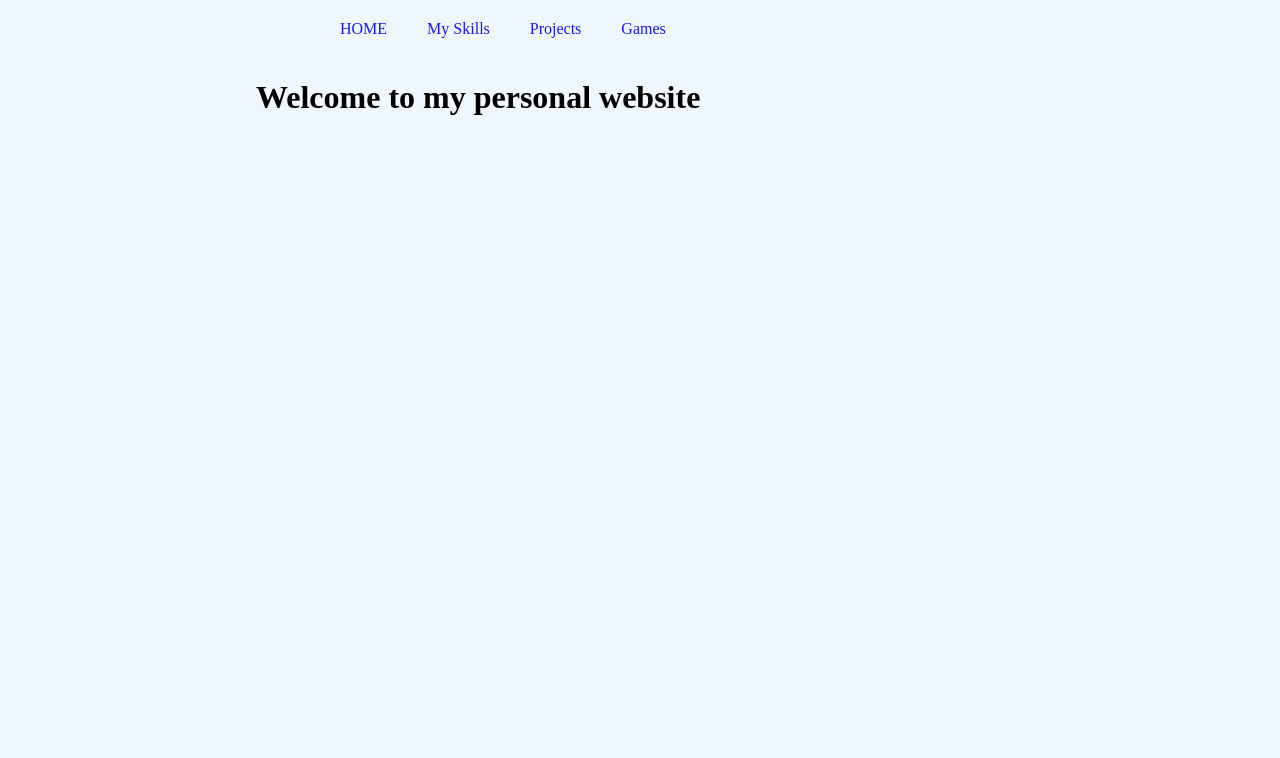
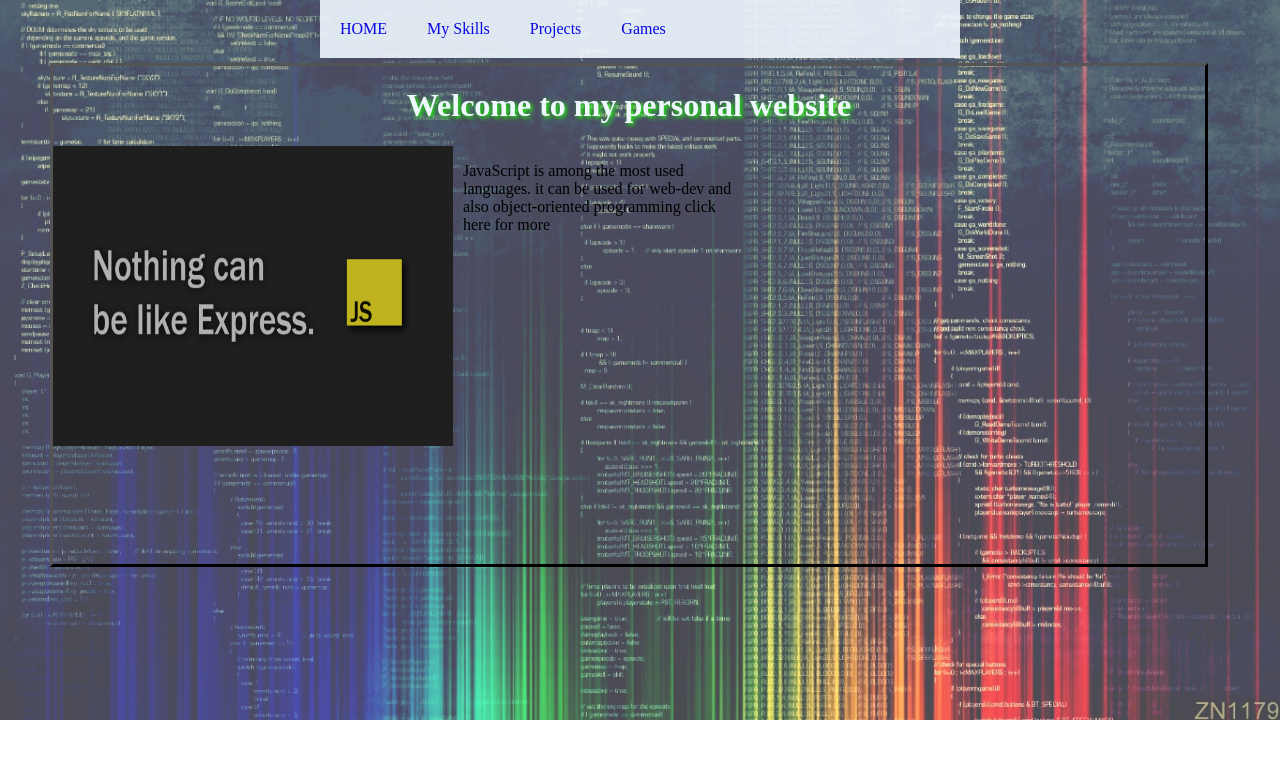
Before and after one commit to crisperi/hosting-in-github, a website: page index.html in a window 1280 px wide. Drawn offline with Linux system fonts and the light colour scheme.

Commit message:
added javaScript to content

```diff
--- a/index.html
+++ b/index.html
@@ -9,11 +9,12 @@
     <title>My Website </title>
 </head>
 
-<body >
+<body>
     <div id="backgroundImage">
-        <background="/intro-js/hosting-in-github/myBackground.jpg"/>
+        <img class="backgroundImage" src="/hosting-in-github/wallpaperflare.com_wallpaper.jpg" alt="">
     </div>
 
+    <div id="mainContent">
         <header class="header">
             <nav id="navigationMenu">
                 <ul id="nav-list">
@@ -29,7 +30,20 @@
             <div id="heading">
                 <h1>Welcome to my personal website</h1>
             </div>
+            <div class="javaScript">
+                <img class="javaScriptImage" src="/hosting-in-github/wallpaperflare.com_wallpaper (3).jpg" alt="">
+                <div class="javaScriptText">
+                    <p>JavaScript is among the most used languages.
+                        it can be used for web-dev and also object-oriented programming
+                        click here for more </p>
+                </div>
 
+            </div>
+            <div class="basicWeb">
+                <img class="basicWebImage" src="" alt="">
+            </div>
+
+        </div>
     </div>
     <script src="script.js"></script>
 </body>
--- a/style.css
+++ b/style.css
@@ -2,12 +2,7 @@ body {
     margin: 0;
     padding: 0;
     border: 0;
-    background-image: url('/intro-js/hosting-in-github/myBackground.jpg');
-    background-size: cover;
-    height: 80vh;
-    background-repeat: no-repeat;
-    background-color: aliceblue;
-    background-blend-mode: darken;
+
 
 
 }
@@ -41,9 +36,59 @@ body {
 }
 
 
-#content{
-    box-sizing: border-box;
-    position: relative;
-    margin-left: 20%;
+
+.backgroundImage{
+    opacity: 0.7;
+    position: absolute;
+    left: 0;
+    top: 0;
+    width: 100%;
+    height: auto;
+    filter: brightness(100%) contrast(120%);
 
 }
+
+#content {
+    position: relative;
+    margin: auto;
+    margin-top: 5px;
+
+    border-color: black;
+    border-style: outset;
+    margin-left: 50px;
+    width: 90%;
+    height: 100%;
+
+
+}
+
+#heading {
+ text-align: center;
+
+
+}
+
+#heading h1 {
+    color: aliceblue;
+    text-shadow: 2px 2px 4px #1df305;
+
+}
+
+
+.javaScript {
+    position:relative;
+    width: 60%;
+    height: 400px;
+
+}
+.javaScriptImage{
+    position: absolute;
+    width: 400px;
+    height: 300px;
+}
+.javaScriptText {
+    position: absolute;
+    text-size-adjust: 26px;
+    text-align: left;
+    left: 410px;
+}
```
Also changed, not shown: wallpaperflare.com_wallpaper (3).jpg (added), wallpaperflare.com_wallpaper.jpg (added). Lines whose indentation alone changed are shown as unchanged.
